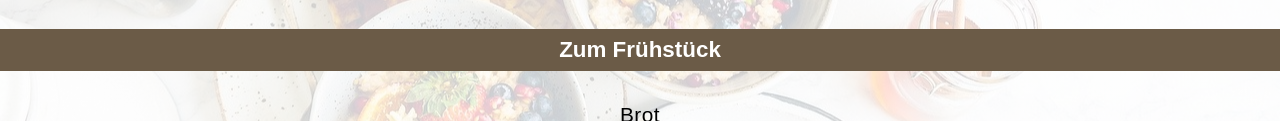
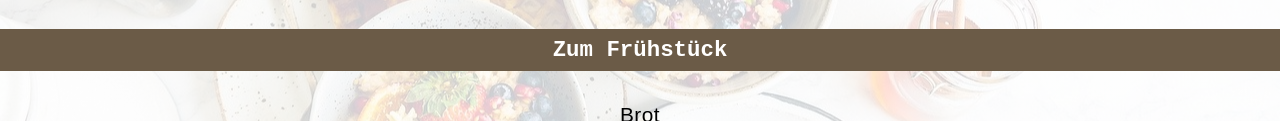
Before and after one commit to Steffi1996/Mini-Market-new, a plain HTML site: page html-de/index3.html in a window 1280 px wide. Shown: the part 564-685 px from the top of the page. Drawn offline with Linux system fonts and the light colour scheme; a web font is replaced by a local one.

Commit message:
Update style.css

```diff
--- a/style.css
+++ b/style.css
@@ -23,7 +23,7 @@ h1 {
 }
 
 h3 {
-    font-family: herculanum, fantasy, sans-serif;
+    font-family: herculanum, monospace, sans-serif;
     font-size: 1rem;
 }
 
```
